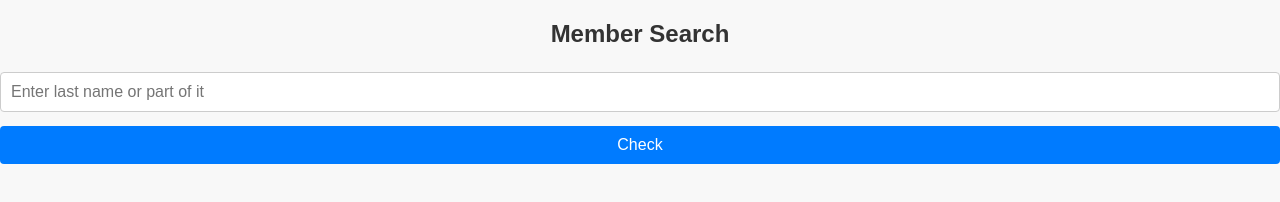
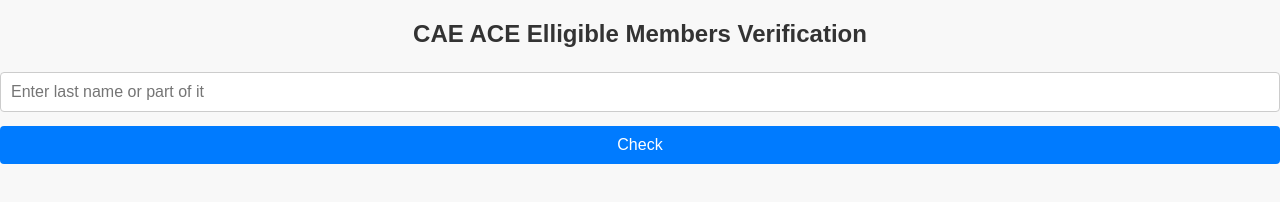
Before and after one commit to LK-Solutions/member_verification, a plain HTML site: page index.html in a window 1280 px wide. Drawn offline with Linux system fonts and the light colour scheme.

Commit message:
index.html

```diff
--- a/index.html
+++ b/index.html
@@ -6,7 +6,7 @@
   <link rel="stylesheet" href="style.css">
 </head>
 <body>
-  <h2>Member Search</h2>
+  <h2>CAE ACE Elligible Members Verification</h2>
   <input type="text" id="searchInput" placeholder="Enter last name or part of it">
   <button id="checkBtn">Check</button>
   <div id="results"></div>
```
